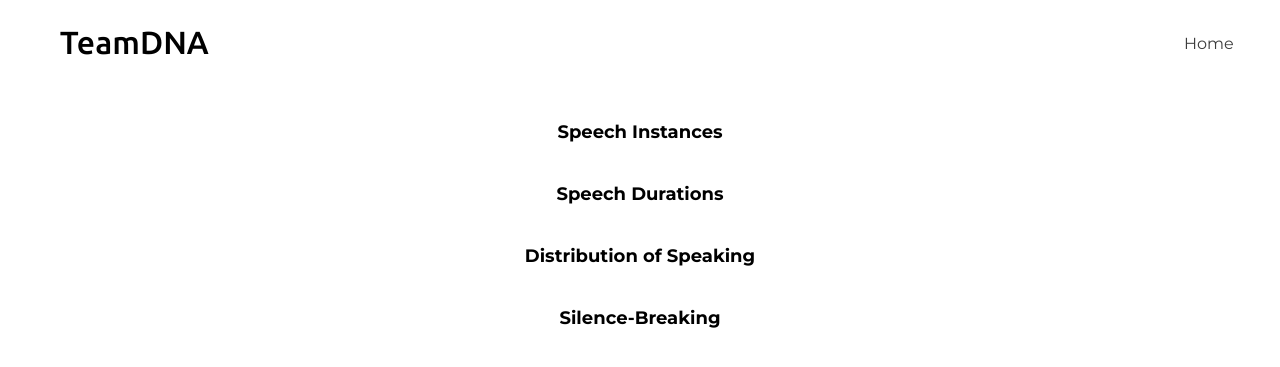
After one commit to baylee-rl/teamDNA-Zoom, a Flask app: template templates/analysis.html in a window 1280 px wide. The commit adds this page. Shown: the top 367 px of the page. Run offline with Flask 2, Linux system fonts and the light colour scheme; the template is opened without the code that fills it, so the values that code supplies are empty; parts of the project's set-up code (start-up, migrations or seed data) failed here and were passed over; some libraries are stand-ins or nearby versions.

Commit message:
Added analysis page

```diff
--- a/app.py
+++ b/app.py
@@ -18,7 +18,7 @@ from flask_login import LoginManager, login_user, login_required, UserMixin, log
 import igraph
 config = dotenv_values(".env")
 
-"""
+
 # PRODUCTION #
 CLIENT_ID = os.environ.get('CLIENT_ID')
 CLIENT_SEC = os.environ.get('CLIENT_SECRET')
@@ -27,15 +27,6 @@ REDIRECT = "https://teamdna-zoom.herokuapp.com/submit"
 OAUTH = "https://zoom.us/oauth/authorize?response_type=code&client_id=" + CLIENT_ID + "&redirect_uri=" + REDIRECT
 uri = os.environ.get('DATABASE_URL')
 SQLALCHEMY_DATABASE_URI = uri.replace("postgres://", "postgresql://", 1)
-"""
-
-# DEVELOPMENT #
-CLIENT_ID = config["CLIENT_ID"]
-CLIENT_SEC = config["CLIENT_SECRET"]
-SECRET_KEY = "example"
-REDIRECT = "http://36350625dde1.ngrok.io/submit"
-OAUTH = "https://zoom.us/oauth/authorize?client_id=" + CLIENT_ID + "&response_type=code&redirect_uri=" + REDIRECT
-SQLALCHEMY_DATABASE_URI = "postgresql://pnwiidloootbbg:f2d443b6e8d1be49552d82f5f3d6a04f5778e6f961cbf3e692a2cbedb2bf4109@ec2-35-171-250-21.compute-1.amazonaws.com:5432/dd6js34o51tiba"
 
 
 app = Flask(__name__)
@@ -883,21 +874,26 @@ def dashboard():
             master_t_list = []
             for uuid in uuids:
                 meeting_inst = Meeting_Inst.query.filter_by(uuid=uuid).first()
-                print(meeting_inst)
+                # print(meeting_inst)
                 t_list = Transcript.query.filter_by(uuid=uuid).all()
-                print(t_list)
+                # print(t_list)
                 for idx, t in enumerate(t_list):
                     p_t_list = Transcript_Block.query.filter_by(transcript_id=t.id).all()
-                    print(p_t_list)
+                    # print(p_t_list)
                     t_list[idx] = p_t_list
                 master_t_list.extend(t_list)
-            print(master_t_list)
+            # print(master_t_list)
+
+            a_dict = {}
+            a_dict["speech_instances"] = speech_instances(master_t_list)
+            a_dict["silence_breaking"] = silence_breaking(master_t_list)
+            a_dict["speech_durations"], a_dict["speech_distribution"] = speech_durations(master_t_list)
 
             print(speech_instances(master_t_list))
             print(silence_breaking(master_t_list))
             print(speech_durations(master_t_list))
 
-            # return render_template("analysis.html", analysis=a_dict)
+            return render_template("analysis.html", analysis=a_dict)
 
         return render_template("dashboard.html", meetings=meetings_dict)
     else:
--- /dev/null
+++ b/static/analysis.css
@@ -0,0 +1,11 @@
+div {
+    text-align: center;
+    font-family: 'Open Sans', sans-serif;
+}
+
+h6 {
+    font-family: 'Montserrat', sans-serif;
+    font-size: large;
+    margin-bottom: 0%;
+    margin-top: 5vh;
+}
--- /dev/null
+++ b/templates/analysis.html
@@ -0,0 +1,52 @@
+{% extends 'base.html' %}
+
+{% block head %}
+    <link href="https://fonts.googleapis.com/icon?family=Material+Icons" rel="stylesheet">
+    <link rel="stylesheet" href="{{ url_for('static', filename='base.css') }}">
+    <link rel="stylesheet" href="{{ url_for('static', filename='analysis.css') }}">
+    <link rel="preconnect" href="https://fonts.gstatic.com">
+    <link href="https://fonts.googleapis.com/css2?family=Montserrat:ital,wght@0,100;0,200;0,300;0,400;0,500;0,600;0,700;0,800;0,900;1,100;1,200;1,300;1,400;1,500;1,600;1,700;1,800;1,900&family=Open+Sans:ital,wght@0,300;0,400;0,600;0,700;0,800;1,300;1,400;1,600;1,700;1,800&family=Ubuntu:ital,wght@0,300;0,400;0,500;0,700;1,300;1,400;1,500;1,700&display=swap" rel="stylesheet">
+
+{% endblock %}
+
+{% block title %}Analysis{% endblock %}
+
+{% block content %}
+<div id="instances">
+    <h6>Speech Instances</h6>
+    {% for speaker in analysis["speech_instances"] %}
+        <p>{{ speaker }}: Spoke {{ analysis["speech_instances"][speaker] }} times</p>
+    {% endfor %}
+</div>
+<div id="durations">
+    <h6>Speech Durations</h6>
+    {% for speaker in analysis["speech_durations"] %}
+        <p>{{speaker}}: {{analysis["speech_durations"][speaker]}}</p>
+    {% endfor %}
+</div>
+<div id="distribution">
+    <h6>Distribution of Speaking</h6>
+    {% for speaker in analysis["speech_distribution"] %}
+        <p>{{speaker}}: {{ analysis["speech_distribution"][speaker] * 100 }}%</p>
+    {% endfor %}
+</div>
+<div id="silence-breaking">
+    <h6>Silence-Breaking</h6>
+    {% for speaker in analysis["silence_breaking"] %}
+        <p>{{speaker}}:
+            {% for metric in analysis["silence_breaking"][speaker] if metric != "times": %}
+                {% if loop.index == analysis["silence_breaking"][speaker]|length - 1 : %}
+                    {{metric}}: {{analysis["silence_breaking"][speaker][metric]}}
+                {% else %}
+                    {{metric}}: {{analysis["silence_breaking"][speaker][metric]}},
+                {% endif %}
+            {% endfor %}
+        </p>
+    {% endfor %}
+</div>
+{% endblock %}
+
+
+{% block javascript %}
+
+{% endblock %}
```
Also changed, not shown: static/dashboard.css (+29 -2 lines).
